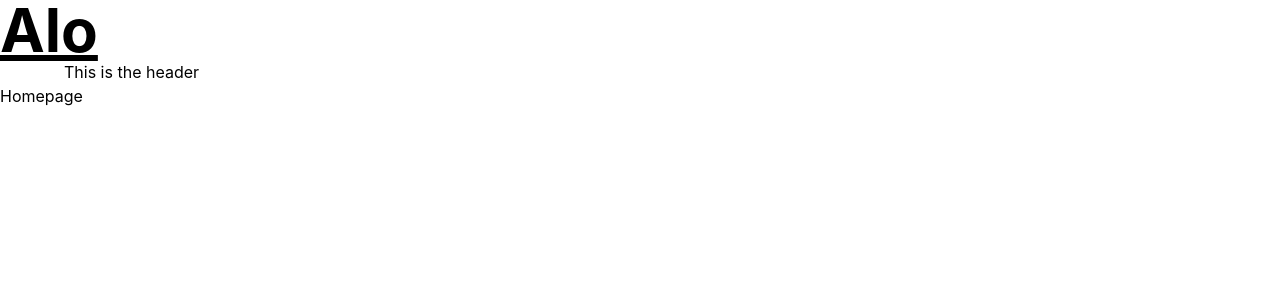
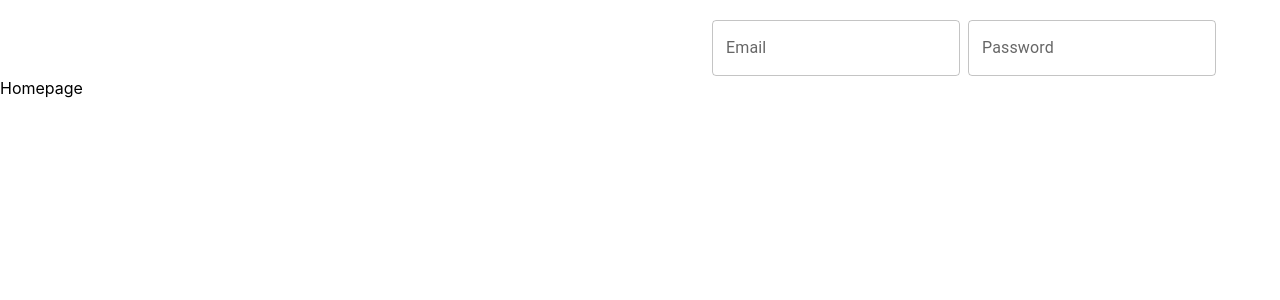
Before and after one commit to namph-hanoi/PUBLIC-webrtc-realtime-sharing-youtube-url, a React (Create React App) app in the folder frontend/: page / in a window 1280 px wide. Shown: the top 300 px of the page. Built offline with nearby package versions, Linux system fonts and the light colour scheme.

Commit message:
✨FE: install react-hook-form with yup

```diff
--- a/frontend/package.json
+++ b/frontend/package.json
@@ -16,11 +16,13 @@
     "@types/react-dom": "^18.0.2",
     "react": "^18.2.0",
     "react-dom": "^18.2.0",
+    "react-hook-form": "^7.44.3",
     "react-redux": "^8.0.1",
     "react-router-dom": "^6.11.2",
     "react-scripts": "5.0.1",
     "typescript": "^4.6.0",
-    "web-vitals": "^2.1.0"
+    "web-vitals": "^2.1.0",
+    "yup": "^1.2.0"
   },
   "scripts": {
     "start": "react-scripts start",
--- a/frontend/src/app/components/Header/index.tsx
+++ b/frontend/src/app/components/Header/index.tsx
@@ -1,14 +1,56 @@
 import React from 'react';
-import { Container } from '@mui/material';
+import { Checkbox, Container, TextField } from '@mui/material';
+
 import 'tailwindcss/tailwind.css'
+import { Controller, useForm } from 'react-hook-form';
 
 
 export default function Header() {
+  const { handleSubmit, control } = useForm();
+
+
   return (
-    <div>
-      <p className='text-6xl font-bold underline'>Alo</p>
-      <Container>
-        This is the header
+    <div className='pt-5'>
+      <Container className='text-right'>
+        <form onSubmit={handleSubmit(data => console.log(data))}>
+          <span className='inline-block'>
+            <Controller
+              control={control}
+              name="email"
+              render={({
+                field: { onChange, onBlur, value, name, ref },
+                fieldState: { invalid, isTouched, isDirty, error },
+                formState,
+              }) => (
+                <TextField
+                  onChange={onChange}
+                  error={!!error}
+                  label="Email"
+                  value={value}
+                />
+              )}
+            />
+          </span>
+          <span className='inline-block ml-2'>
+            <Controller
+              control={control}
+              name="password"
+              render={({
+                field: { onChange, onBlur, value, name, ref },
+                fieldState: { invalid, isTouched, isDirty, error },
+                formState,
+              }) => (
+                <TextField
+                  onChange={onChange}
+                  error={!!error}
+                  label="Password"
+                  value={value}
+                  type='password'
+                />
+              )}
+            />
+          </span>
+        </form>
       </Container>
     </div>
   )
```
Also changed, not shown: 1 other file (tests, documents, lock files or other folders).
